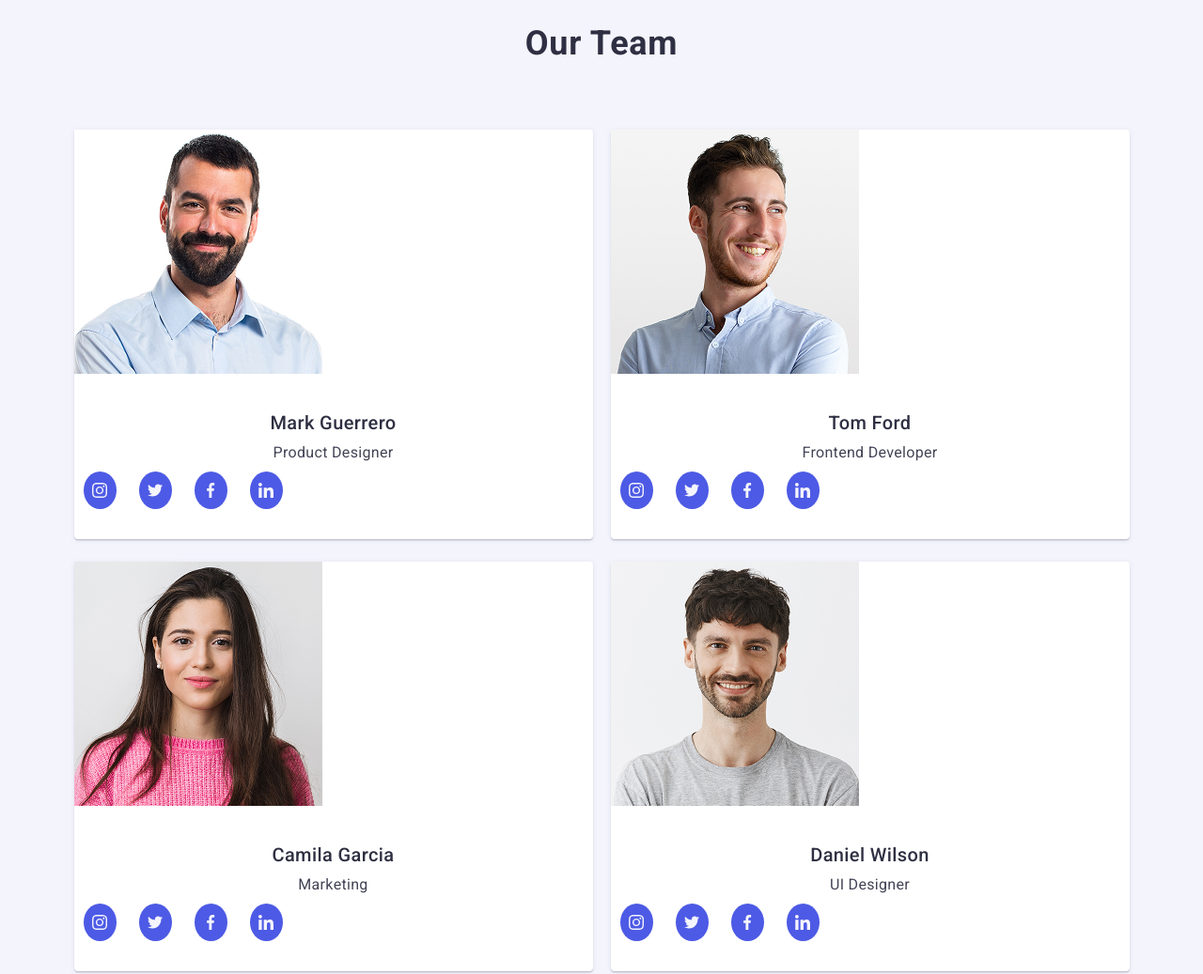
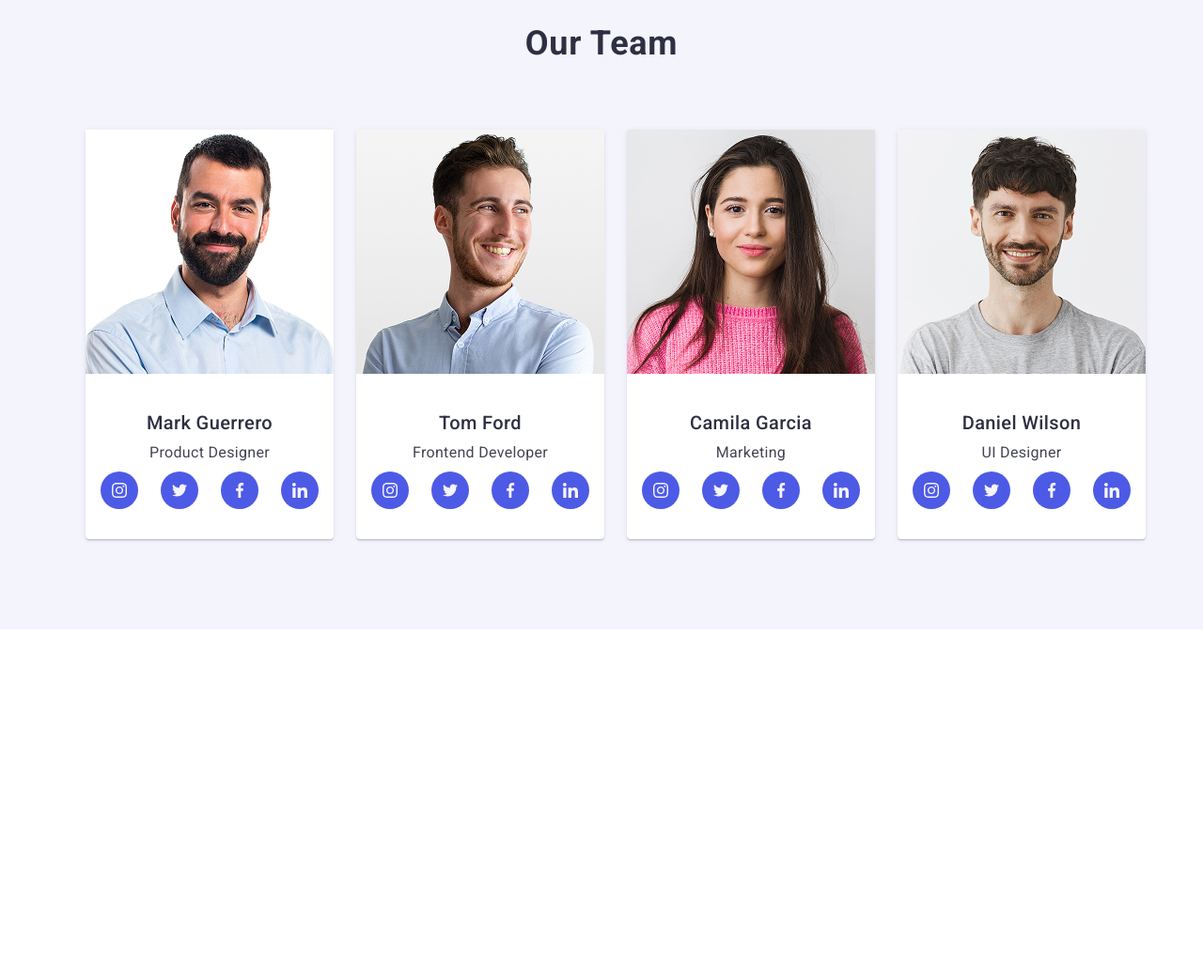
Before and after one commit to Vic-and-Vil/goit-markup-hw-05-6, a plain HTML site: page index.html in a window 1280 px wide. Shown: the part 1140-2177 px from the top of the page at 94% size. After the commit the page ends 1810 px from the top, so only its background shows below. Drawn offline with nearby package versions, Linux system fonts and the light colour scheme.

Commit message:
team section is working

```diff
--- a/css/styles.css
+++ b/css/styles.css
@@ -426,6 +426,7 @@ border-radius: 2px;
 
 
 /*-----sekcja teksku pierwszego-----*/
+
 .part-one {
     background-image: linear-gradient(rgba(46, 47, 66, 0.7),
             rgba(46, 47, 66, 0.7)), url("../images/tlo/people-office-mob.jpg");
@@ -438,6 +439,7 @@ border-radius: 2px;
     padding-bottom: 72px;
     max-width: 1440px;
 }
+
 @media screen and (min-resolution: 2dppx),
 (min-resolution: 192dpi),
 (-webkit-min-device-pixel-ratio: 2) {
@@ -447,15 +449,17 @@ border-radius: 2px;
             url(../images/tlo/people-office-mob-2x.jpg);
     }
 }
-@media screen and (min-width:768px){
+
+@media screen and (min-width:768px) {
 
     .part-one {
         padding-top: 112px;
         padding-bottom: 112px;
         background-image: linear-gradient(rgba(46, 47, 66, 0.7),
                 rgba(46, 47, 66, 0.7)),
-                url(../images/people-office-tab.jpg);
+            url(../images/tlo/people-office-tab.jpg);
     }
+
     @media screen and (min-resolution: 2x),
     (min-resolution: 192dpi),
     (-webkit-min-device-pixel-ratio: 2) {
@@ -466,14 +470,16 @@ border-radius: 2px;
         }
     }
 }
+
 @media screen and (min-width:1158px) {
     .part-one {
         padding-top: 188px;
         padding-bottom: 188px;
         background-image: linear-gradient(rgba(46, 47, 66, 0.7),
                 rgba(46, 47, 66, 0.7)),
-                url(../images/people-office.jpg);
+            url(../images/tlo/people-office.jpg);
     }
+
     @media screen and (min-resolution: 2dppx),
     (min-resolution: 192dpi),
     (-webkit-min-device-pixel-ratio: 2) {
@@ -485,7 +491,7 @@ border-radius: 2px;
     }
 }
 
-.name{
+.name {
     font-size: 36px;
     line-height: 1.11;
     letter-spacing: 0.02em;
@@ -499,8 +505,9 @@ border-radius: 2px;
     color: #FFFFFF;
     font-family: "Roboto", sans-serif;
 }
+
 @media screen and (min-width:768px) {
-    .name{
+    .name {
         margin-bottom: 36px;
         max-width: 496px;
         font-size: 56px;
@@ -509,14 +516,14 @@ border-radius: 2px;
 }
 
 @media screen and (min-width:1158px) {
-    .name{
+    .name {
         margin-bottom: 48px;
         min-height: 120px;
         max-width: 496px;
     }
 }
 
-.button-sec-one{
+.button-sec-one {
     text-align: center;
     padding: 16px 32px;
     margin: 0 auto;
@@ -527,7 +534,7 @@ border-radius: 2px;
     box-shadow: 0 4px 4px 0 rgba(0, 0, 0, 0.15);
     align-items: center;
     flex-direction: row;
-    background-color:#4D5AE5;
+    background-color: #4D5AE5;
     cursor: pointer;
     font-weight: 500;
     font-size: 16px;
@@ -538,6 +545,7 @@ border-radius: 2px;
     font-family: "Roboto", sans-serif;
     transition: background-color 250ms cubic-bezier(0.4, 0, 0.2, 1);
 }
+
 .button-sec-one:hover,
 .button-sec-one:focus {
     background-color: #404BBF;
@@ -686,14 +694,26 @@ border-radius: 2px;
 .team-member{
     flex-basis: calc((100% - 24px) / 2);
 }
+.container-zespol{
+    max-width: 582px;
+
+}
+.team-list{
+    width: 552px;
+    align-items: center;
+}
 }
 @media screen and (min-width:1158px) {
 .team-member{
-    flex-basis: calc((100%-72px)/4);
+    flex-basis: calc((100% - 72px)/4);
+}
+.container-zespol {
+    max-width: 1128px;
+
 }
     .team-list{
-    column-gap: 19px;
     row-gap: 24px;
+    width: 1128px;
     }
 }
 .name-position-or-person {
@@ -721,13 +741,12 @@ border-radius: 2px;
 }
 .soc-team-block-list{
     display: flex;
-        padding: 0 10px;
+        padding: 0 16px;
         list-style: none;
         align-items: center;
         justify-content: center;
         flex-direction: row;
         gap: 24px;
-        width: 232px;
         height: 40px;
         margin-top: 8px;
 }
@@ -777,6 +796,7 @@ border-radius: 2px;
         text-align: center;
         margin-bottom: 8px;
 }
+
 /*-----sekcja z naszymi produktami-----*/
 .Portfolio > ul > li > p{
     color: #434455;
--- a/index.html
+++ b/index.html
@@ -155,13 +155,17 @@
                 <h2 class="about-team">Our Team</h2>
                 <ul class="team-list">
                     <li class="team-member">
-                        <img class="obrazek" srcset="
-                        ./images/team/team-mob-1.jpg   1x,
-                        ./images/team/team-mob-1-2x.jpg  2x"
-                            src="./images/team/team-mob-1.jpg"
-                            width="264"
+                        <picture>
+                            <source media="(min-width:1158px)" srcset="./images/team/team-desktop-1.jpg   1x,
+                                                            ./images/team/team-desktop-1@2x.jpg   2x" />
+                            <source media="(min-width:768px)" srcset="./images/team/team-tablet-1.jpg   1x,
+                                                            ./images/team/team-tablet-1@2x.jpg   2x" />
+                            <source media="(max-width:767px)" srcset="./images/team/team-mob-1.jpg   1x,
+                                                            ./images/team/team-mob-1@2x.jpg   2x" />
+                            <img class="obrazek" src="./images/team/team-desktop-1.jpg"                             width="264"
                             height="260"
                             alt="Mark Guerrero" />
+                        </picture>
                         <div class="team-bottom">
                             <h3 class="name-position-or-person">Mark Guerrero</h3>
                             <p class="text-description-team">Product Designer</p>
@@ -198,10 +202,15 @@
                         </div>
                     </li>
                     <li class="team-member">
-                        <img class="obrazek"
-                        srcset="./images/team/team-mob-2.jpg   1x,
-                        ./images/team/team-mob-2-2x.jpg    2x"
-                         src="./images/team/team-mob-2.jpg" alt="Tom Ford" width="264" height="260" />
+                        <picture>
+                            <source media="(min-width:1158px)" srcset="./images/team/team-desktop-2.jpg   1x,
+                                                            ./images/team/team-desktop-2@2x.jpg   2x" />
+                            <source media="(min-width:768px)" srcset="./images/team/team-tablet-2.jpg   1x,
+                                                            ./images/team/team-tablet-2@2x.jpg   2x" />
+                            <source media="(max-width:767px)" srcset="./images/team/team-mob-2.jpg   1x,
+                                                            ./images/team/team-mob-2@2x.jpg   2x" />
+                            <img class="obrazek" src="./images/team/team-desktop-2.jpg" alt="Tom Ford" width="264" height="260" />
+                        </picture>
                         <div class="team-bottom">
                             <h3 class="name-position-or-person">Tom Ford</h3>
                             <p class="text-description-team">Frontend Developer</p>
@@ -238,10 +247,20 @@
                         </div>
                     </li>
                     <li class="team-member">
-                        <img class="obrazek"
-                        srcset="./images/team/team-mob-3.jpg   1x,
-                        ./images/team/team-mob-3-2x.jpg   2x"
-                        src="./images/team/team-mob-3.jpg" alt="Camila Garcia" width="264" height="260" />
+                        <picture>
+                            <source media="(min-width:1158px)"
+                                srcset="./images/team/team-desktop-3.jpg   1x,
+                                    ./images/team/team-desktop-3@2x.jpg   2x"/>
+                            <source media="(min-width:768px)"
+                                srcset="./images/team/team-tablet-3.jpg   1x,
+                                    ./images/team/team-tablet-3@2x.jpg   2x"/>
+                            <source media="(max-width:767px)"
+                                srcset="./images/team/team-mob-3.jpg   1x,
+                                    ./images/team/team-mob-3@2x.jpg   2x"/>
+                            <img class="obrazek"
+                                src="./images/team/team-desktop-3.jpg"
+                                alt="Camila Garcia" width="264" height="260" />
+                        </picture>
                         <div class="team-bottom">
                             <h3 class="name-position-or-person">Camila Garcia</h3>
                             <p class="text-description-team">Marketing</p>
@@ -278,10 +297,15 @@
                         </div>
                     </li>
                     <li class="team-member">
-                        <img class="obrazek"
-                        srcset="./images/team/team-mob-4.jpg  1x,
-                        ./images/team/team-mob-4@2x.jpg  2x"
-                        src="./images/team/team-mob-4.jpg" alt="Daniel Wilson" width="264" height="260" />
+                        <picture>
+                            <source media="(min-width:1158px)" srcset="./images/team/team-desktop-4.jpg   1x,
+                                                            ./images/team/team-desktop-4@2x.jpg   2x" />
+                            <source media="(min-width:768px)" srcset="./images/team/team-tablet-4.jpg   1x,
+                                                            ./images/team/team-tablet-4@2x.jpg   2x" />
+                            <source media="(max-width:767px)" srcset="./images/team/team-mob-4.jpg   1x,
+                                                            ./images/team/team-mob-4@2x.jpg   2x" />
+                            <img class="obrazek" src="./images/team/team-desktop-4.jpg" alt="Daniel Wilson" width="264" height="260" />
+                        </picture>
                         <div class="team-bottom">
                             <h3 class="name-position-or-person">Daniel Wilson</h3>
                             <p class="text-description-team">UI Designer</p>
```
Lines whose indentation alone changed are shown as unchanged.
